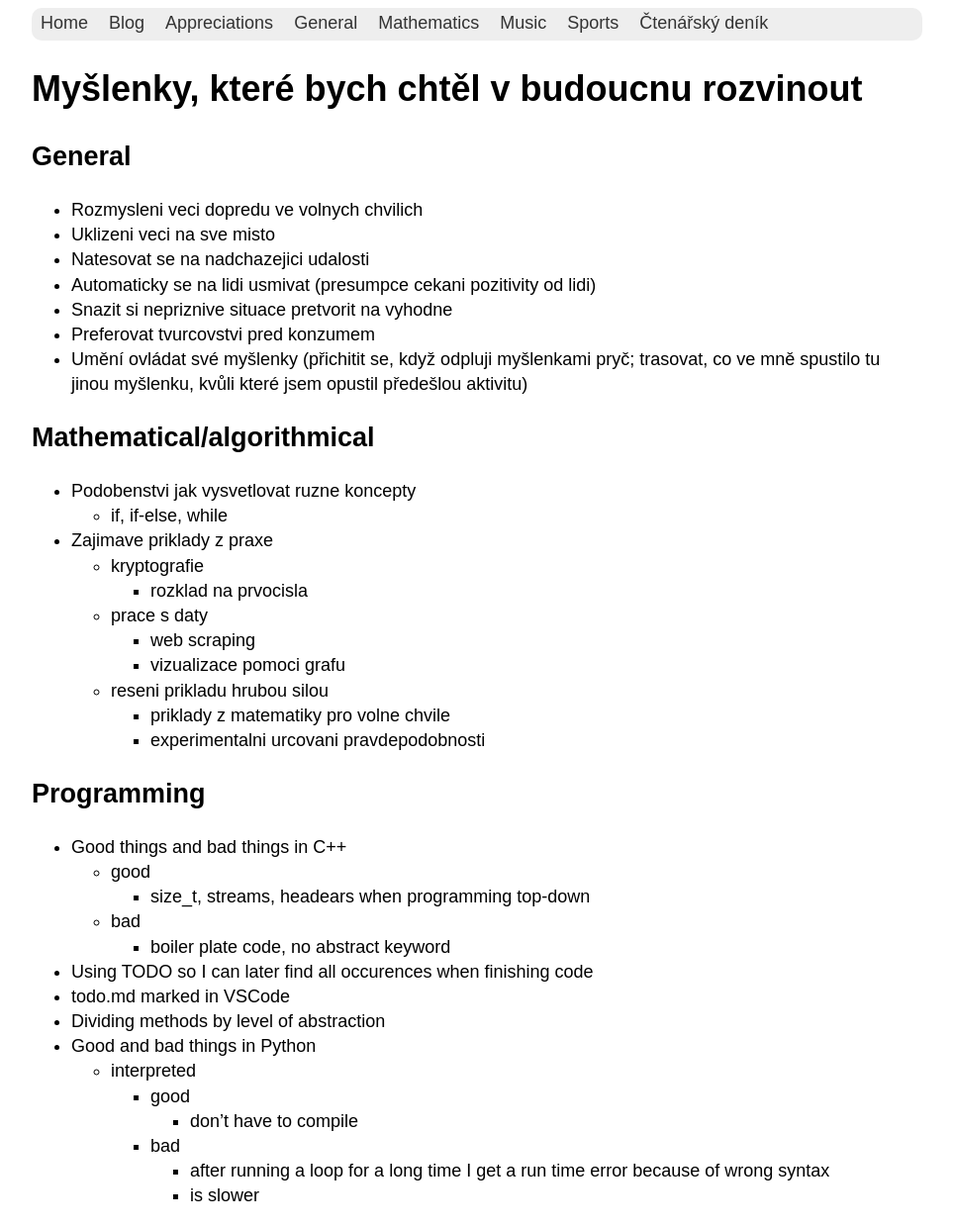
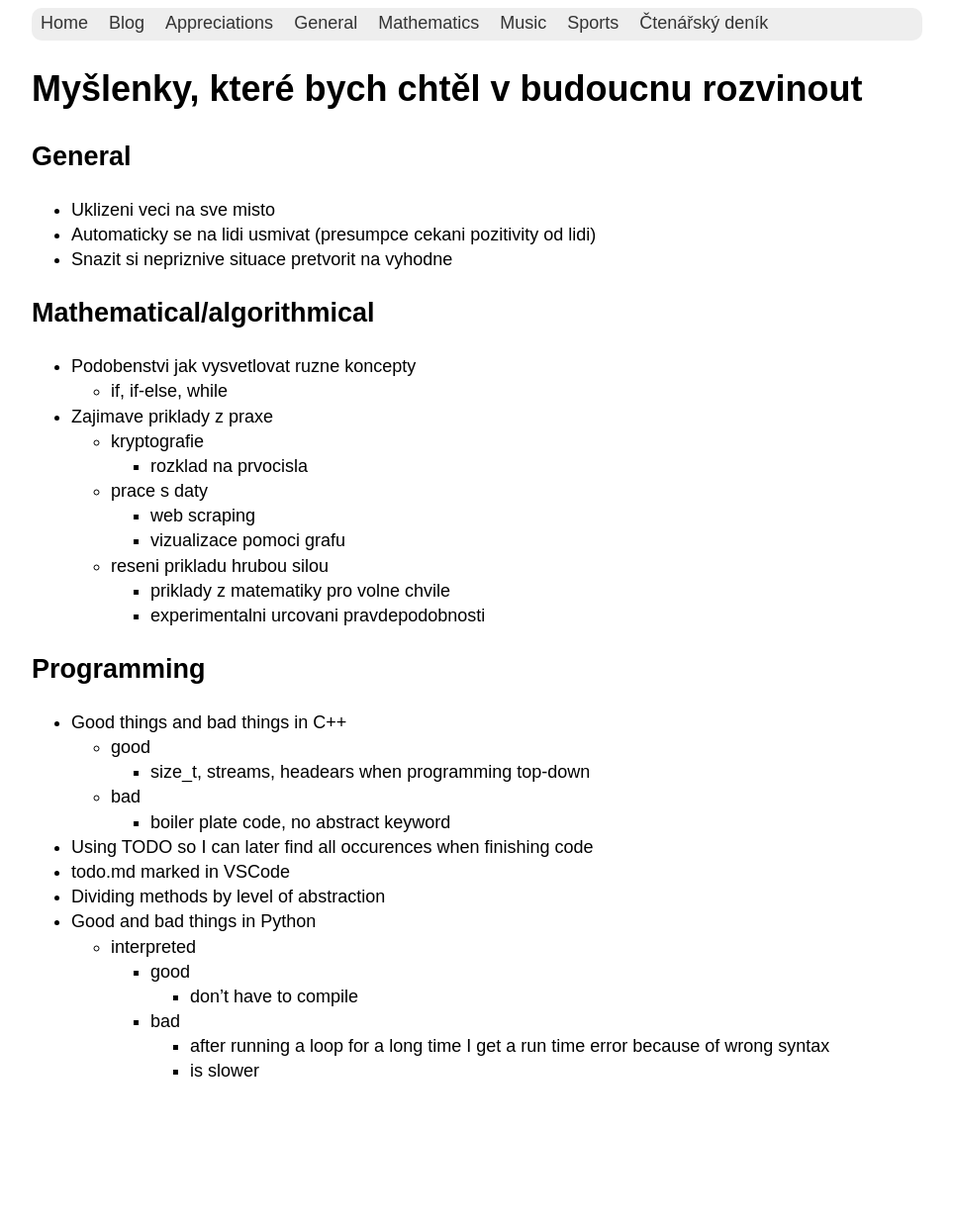
Before and after one commit to hartmaj2/hartmaj2.github.io, a Jekyll site: the page built from _posts/2025-09-03-post.md, in a window 1280 px wide. Shown: the whole page at 99% size, without its empty margins (158-1121 px from the left). Built offline with Jekyll 4.4.1, drawn with Linux system fonts in a browser that asks for light colours; after the commit the page ends 1114 px from its top, so only the background shows below that.

Commit message:
Update blogpost

```diff
--- a/_posts/2025-09-03-post.md
+++ b/_posts/2025-09-03-post.md
@@ -7,13 +7,9 @@ title: Myšlenky, které bych chtěl v budoucnu rozvinout
 
 ## General
 
-- Rozmysleni veci dopredu ve volnych chvilich
 - Uklizeni veci na sve misto
-- Natesovat se na nadchazejici udalosti
 - Automaticky se na lidi usmivat (presumpce cekani pozitivity od lidi)
 - Snazit si nepriznive situace pretvorit na vyhodne
-- Preferovat tvurcovstvi pred konzumem
-- Umění ovládat své myšlenky (přichitit se, když odpluji myšlenkami pryč; trasovat, co ve mně spustilo tu jinou myšlenku, kvůli které jsem opustil předešlou aktivitu)
 
 ## Mathematical/algorithmical
 
```
